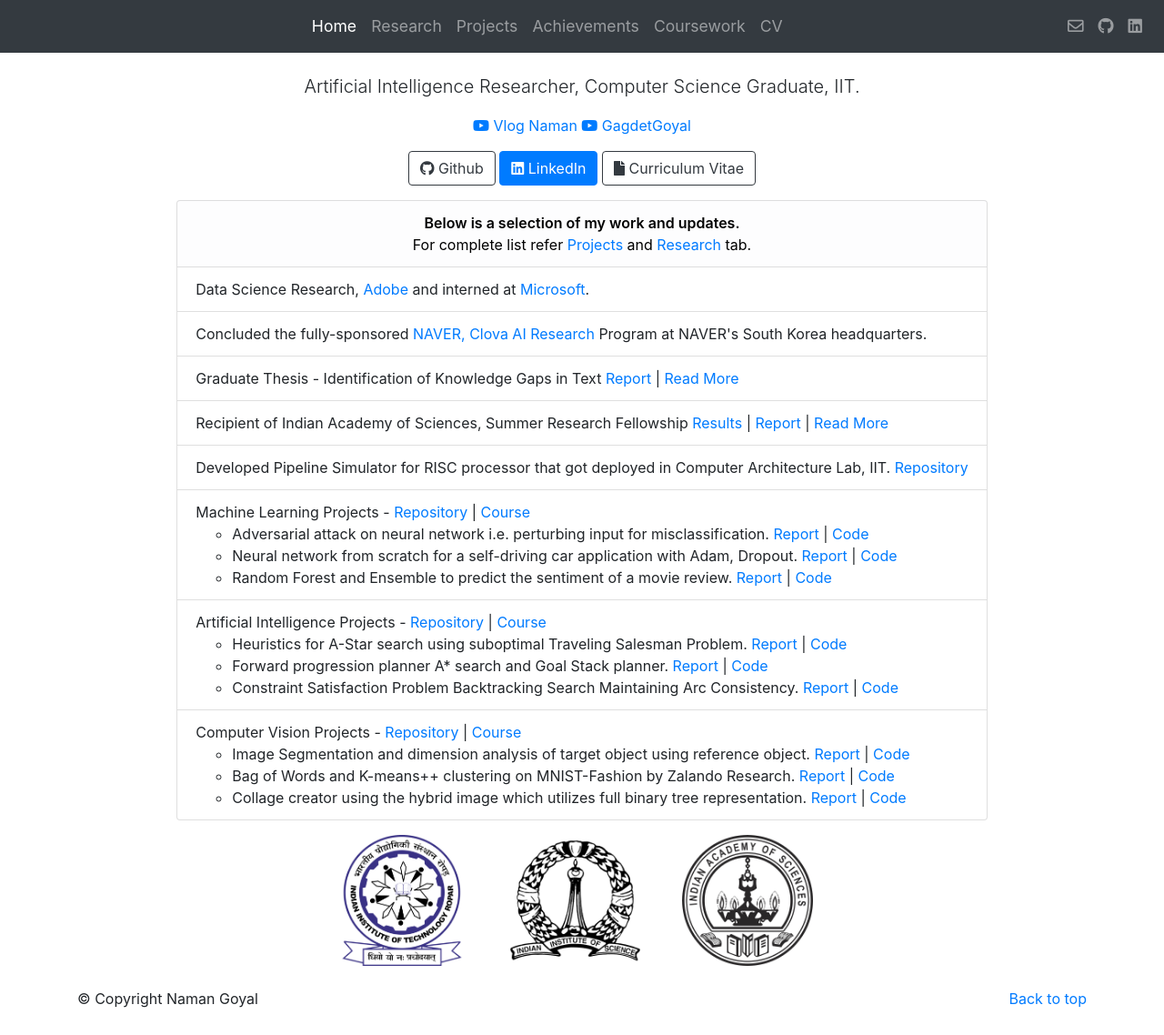
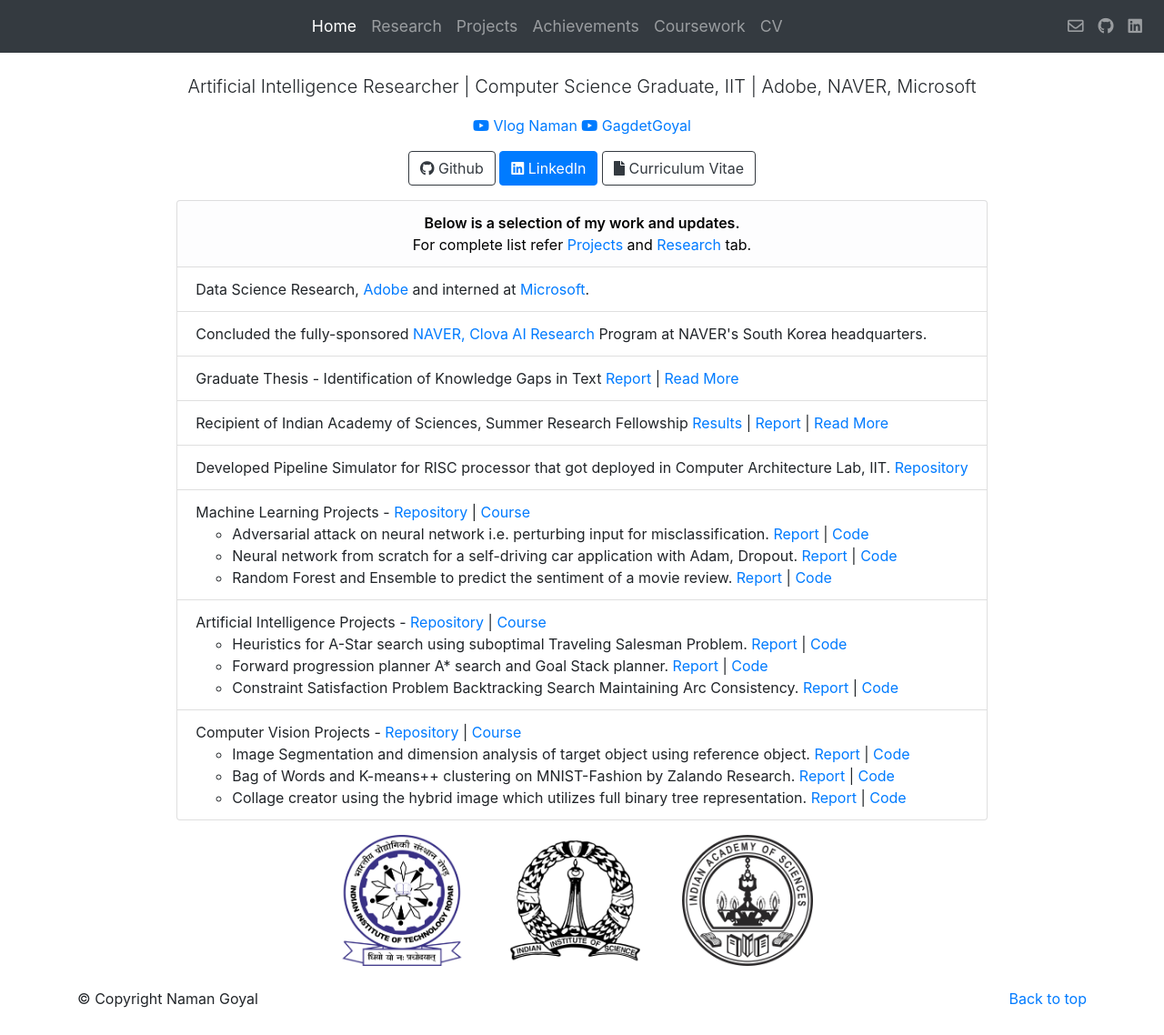
Before and after one commit to thenamangoyal/thenamangoyal.github.io, a Jekyll site: the page built from index.html, in a window 1280 px wide and 1138 px high. Shown: the whole window at 91% size. Built offline with Jekyll 4.4.1, drawn with Linux system fonts in a browser that asks for light colours; nearby versions of some CDN libraries.

Commit message:
Update index.html

```diff
--- a/index.html
+++ b/index.html
@@ -8,7 +8,7 @@ layout: bootstrap
         <div>
             <!-- <h1 class="jumbotron-heading">Heading</h1> -->
             <p class="text-center lead">
-                Artificial Intelligence Researcher, Computer Science Graduate, IIT.
+                Artificial Intelligence Researcher | Computer Science Graduate, IIT | Adobe, NAVER, Microsoft
             </p>
             <!-- <p class="text-center">"It is in your moments of decision that your destiny is shaped."<br> Source: My
                 School Notebook &amp; Tony Robbins</p> -->
```
